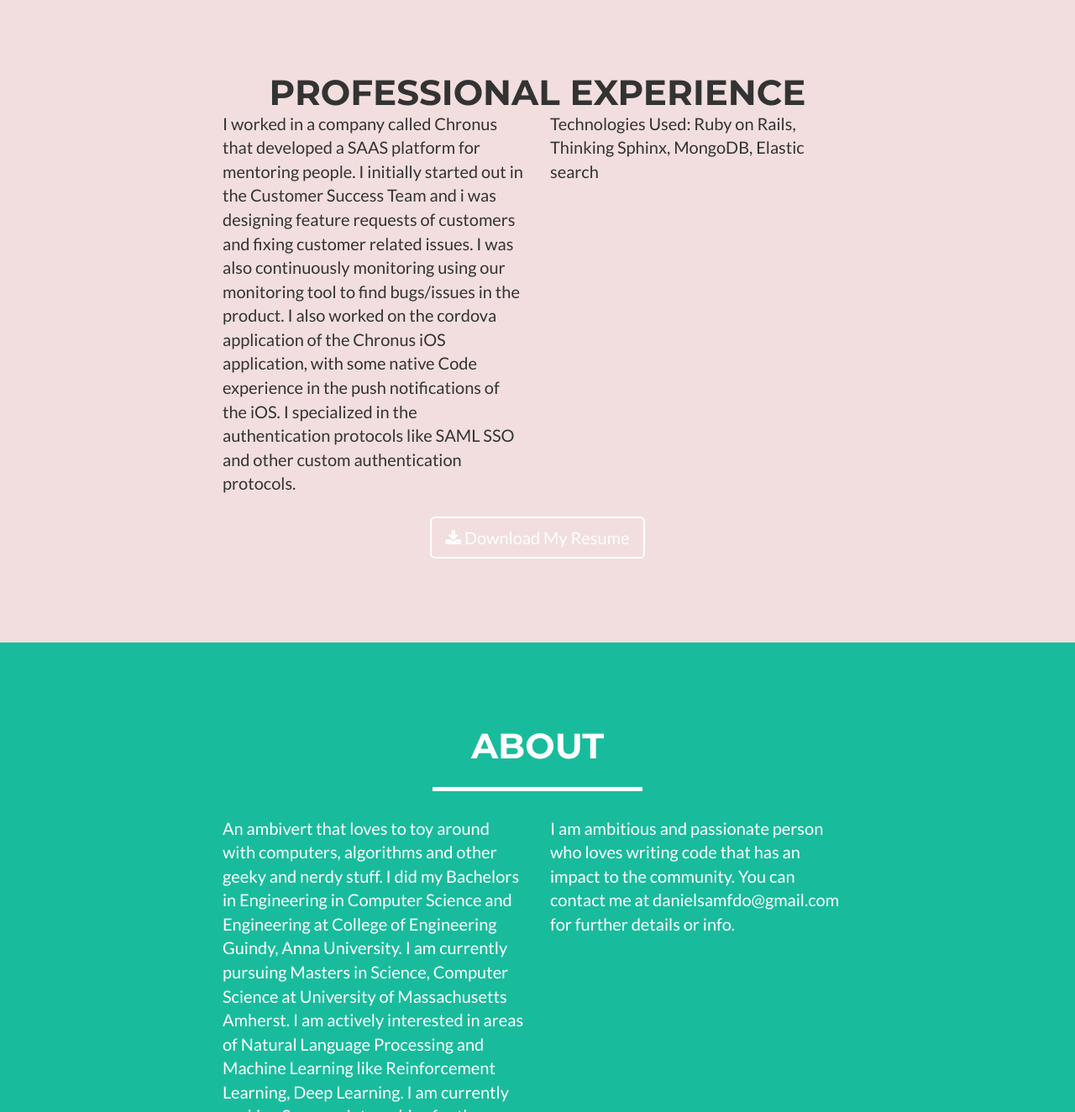
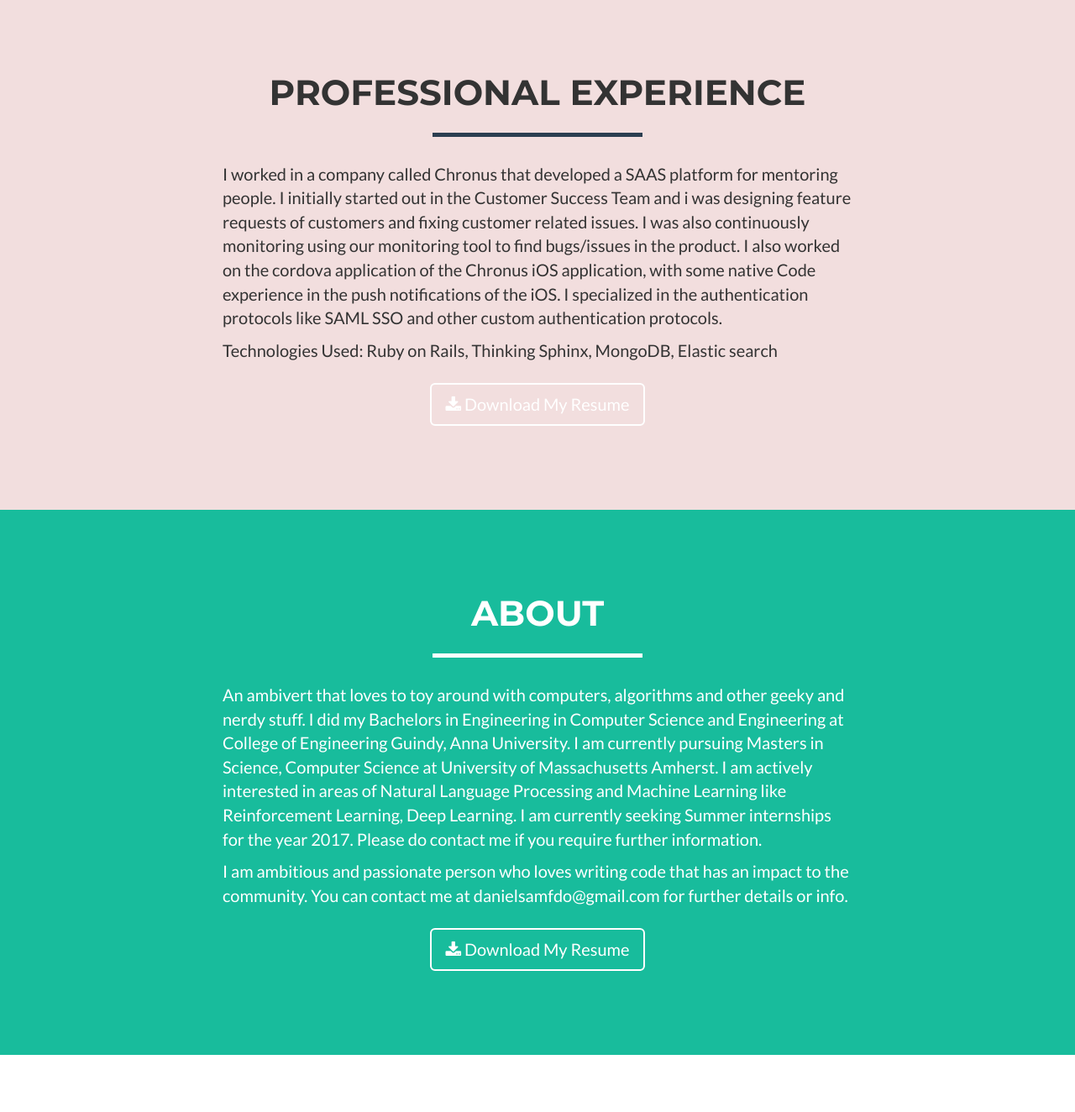
Before and after one commit to danielsamfdo/website, a website: page index.html in a window 1280 px wide. Shown: the part 1980-3304 px from the top of the page at 84% size. Drawn offline with nearby package versions, Linux system fonts and the light colour scheme.

Commit message:
Pusing minor changes

```diff
--- a/index.html
+++ b/index.html
@@ -165,13 +165,12 @@
             <div class="row">
                 <div class="col-lg-12 text-center">
                     <h2>Professional Experience</h2>
+                    <hr class="star-primary">
                 </div>
             </div>
             <div class="row">
-                <div class="col-lg-4 col-lg-offset-2">
+                <div class="col-lg-8 col-lg-offset-2">
                     <p>I worked in a company called Chronus that developed a SAAS platform for mentoring people. I initially started out in the Customer Success Team and i was designing feature requests of customers and fixing customer related issues. I was also continuously monitoring using our monitoring tool to find bugs/issues in the product. I also worked on the cordova application of the Chronus iOS application, with some native Code experience in the push notifications of the iOS. I specialized in the authentication protocols like SAML SSO and other custom authentication protocols.</p>
-                </div>
-                <div class="col-lg-4">
                     <p>Technologies Used: Ruby on Rails, Thinking Sphinx, MongoDB, Elastic search</p>
                 </div>
                 <div class="col-lg-8 col-lg-offset-2 text-center">
@@ -193,10 +192,9 @@
                 </div>
             </div>
             <div class="row">
-                <div class="col-lg-4 col-lg-offset-2">
+                <div class="col-lg-8 col-lg-offset-2">
                     <p>An ambivert that loves to toy around with computers, algorithms and other geeky and nerdy stuff. I did my Bachelors in Engineering in Computer Science and Engineering at College of Engineering Guindy, Anna University. I am currently pursuing Masters in Science, Computer Science at University of Massachusetts Amherst. I am actively interested in areas of Natural Language Processing and Machine Learning like Reinforcement Learning, Deep Learning. I am currently seeking Summer internships for the year 2017. Please do contact me if you require further information.</p>
-                </div>
-                <div class="col-lg-4">
+
                     <p>I am ambitious and passionate person who loves writing code that has an impact to the community. You can contact me at danielsamfdo@gmail.com for further details or info.</p>
                 </div>
                 <div class="col-lg-8 col-lg-offset-2 text-center">
@@ -218,7 +216,7 @@
                 </div>
             </div>
             <div class="row">
-                <div class="col-lg-4 col-lg-offset-2">
+                <div class="col-lg-8 col-lg-offset-2 center">
 
                     <p>Please send me a mail @ danielsamfdo@gmail.com or dthiyagu@cs.umass.edu</p>
                     <!-- To configure the contact form email address, go to mail/contact_me.php and update the email address in the PHP file on line 19. -->
```
Also changed, not shown: 2 other files.
